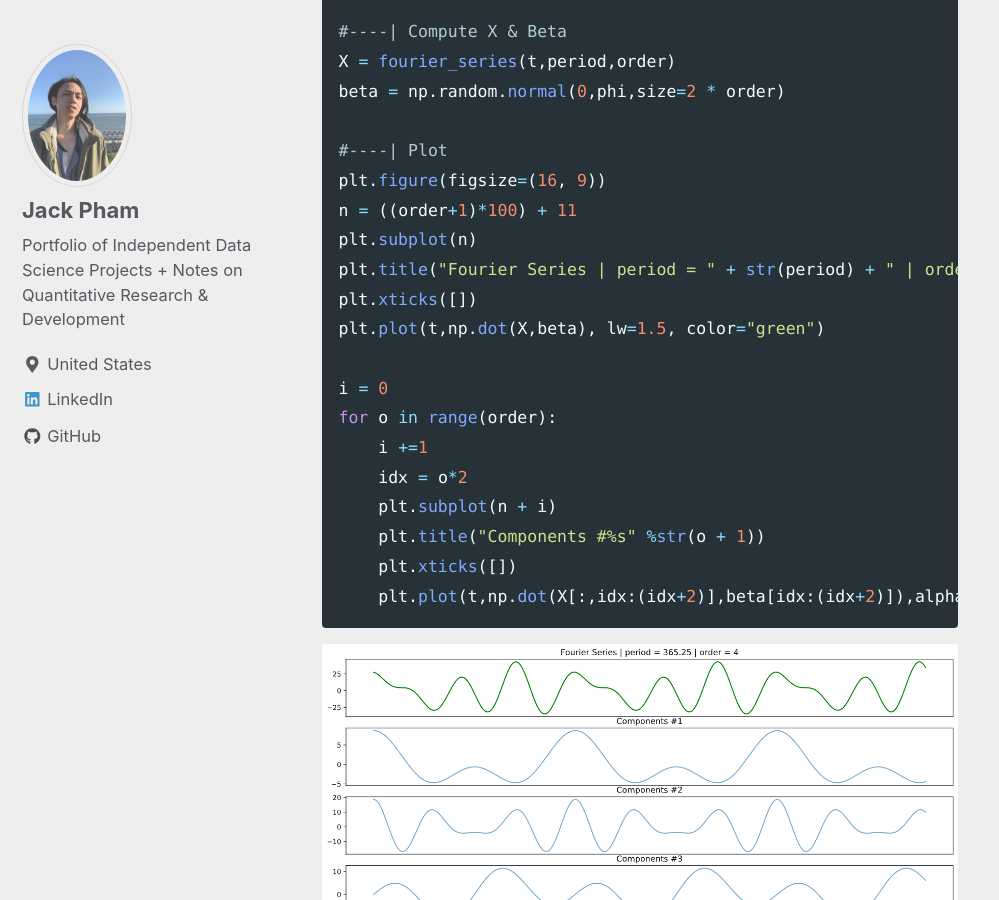
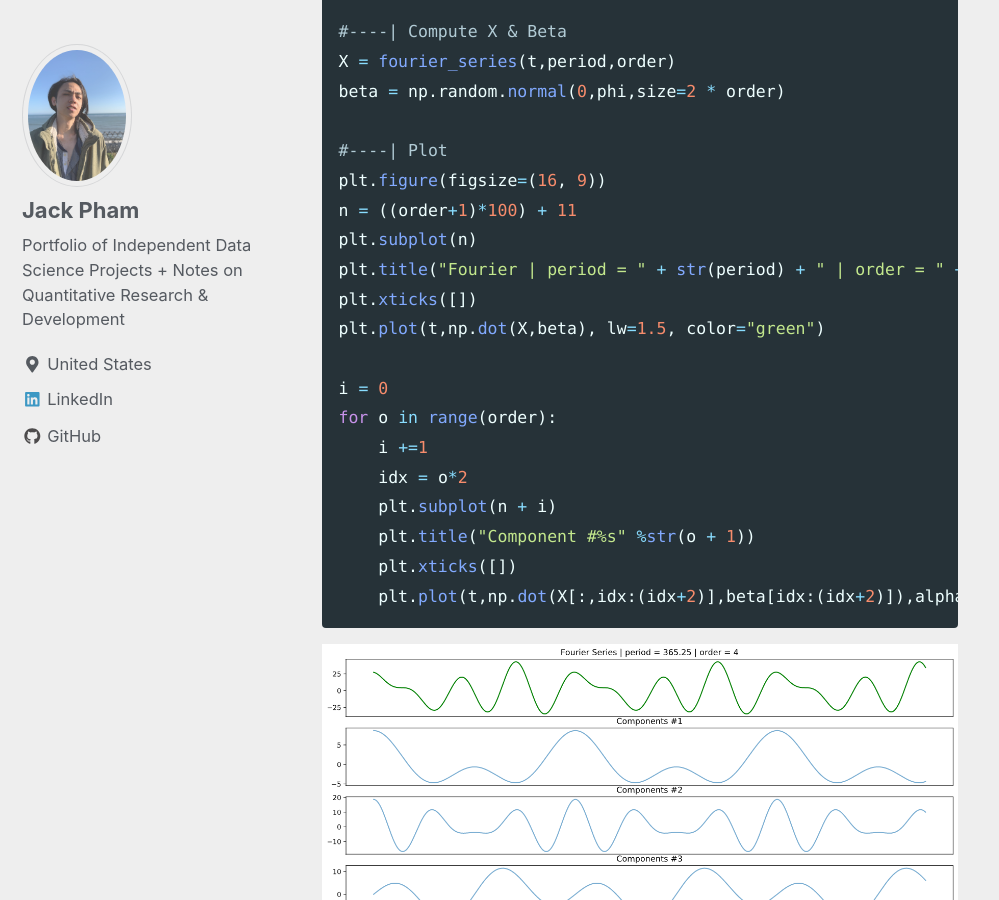
Before and after one commit to jp-quant/jp-quant.github.io, a Jekyll site: the page built from _posts/2020-09-18-fbprophet_bayesian_glm.md, in a window 1280 px wide and 900 px high, scrolled down 20375 px. Shown: the whole window, without its empty margins (0-999 px from the left). Built offline with Jekyll 4.4.1, drawn with Linux system fonts in a browser that asks for light colours; nearby versions of some CDN libraries; formulas are drawn with MathJax 3.

Commit message:
glm updates

````diff
--- a/_posts/2020-09-18-fbprophet_bayesian_glm.md
+++ b/_posts/2020-09-18-fbprophet_bayesian_glm.md
@@ -337,7 +337,7 @@ beta = np.random.normal(0,phi,size=2 * order)
 plt.figure(figsize=(16, 9))
 n = ((order+1)*100) + 11
 plt.subplot(n)
-plt.title("Fourier Series | period = " + str(period) + " | order = " + str(order))
+plt.title("Fourier | period = " + str(period) + " | order = " + str(order))
 plt.xticks([])
 plt.plot(t,np.dot(X,beta), lw=1.5, color="green")
 
@@ -346,7 +346,7 @@ for o in range(order):
     i +=1
     idx = o*2
     plt.subplot(n + i)
-    plt.title("Components #%s" %str(o + 1))
+    plt.title("Component #%s" %str(o + 1))
     plt.xticks([])
     plt.plot(t,np.dot(X[:,idx:(idx+2)],beta[idx:(idx+2)]),alpha=0.6)
 ```
````
